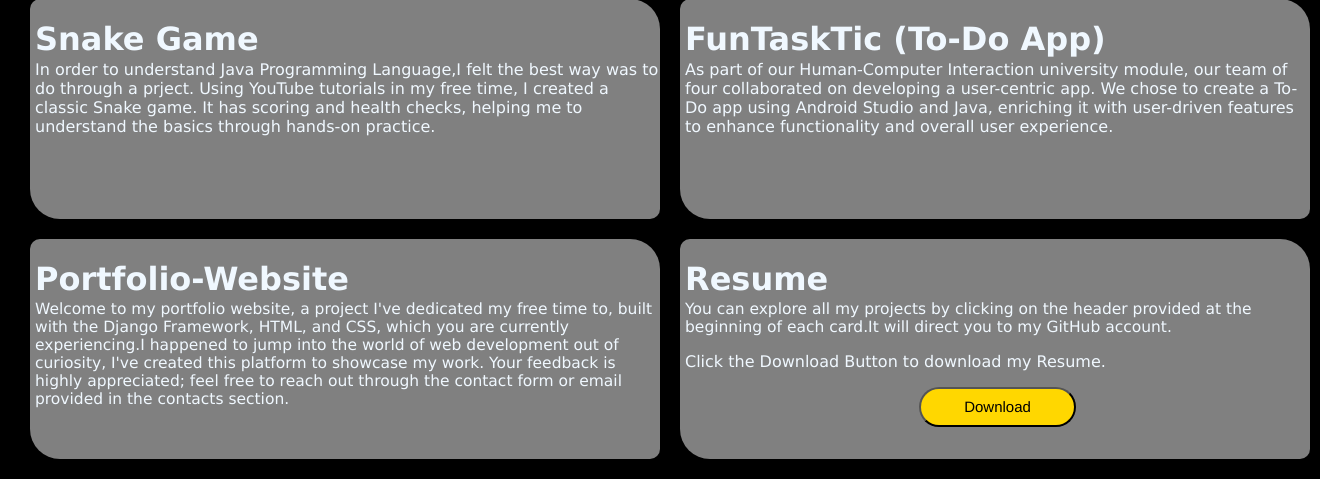
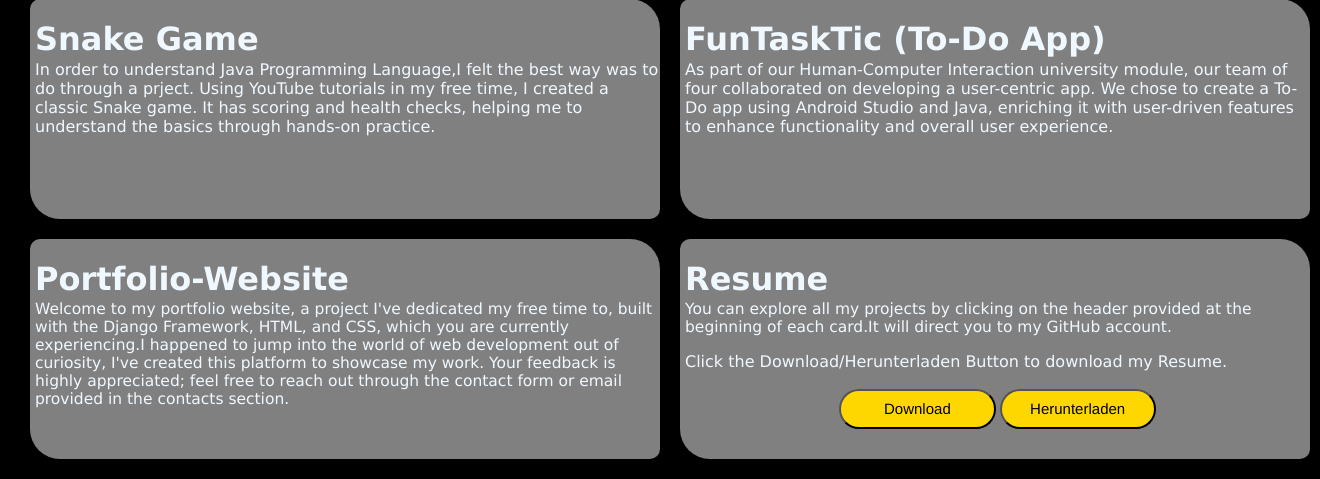
Before and after one commit to shams72/myPortfolio, a Django app: page /projects/ in a window 1320 px wide. Shown: the part 346-825 px from the top of the page. Run offline with Django 5.2, Linux system fonts and the light colour scheme; some libraries are stand-ins or nearby versions.

Commit message:
small-changes

```diff
--- a/myPortfolio/base/static/styles.css
+++ b/myPortfolio/base/static/styles.css
@@ -387,6 +387,8 @@
     margin: 0 auto;
     font-family: 'Franklin Gothic Medium', 'Arial Narrow', Arial, sans-serif;
     font-size: 15px;
+   /* border: 2px solid #FF4500;*/
+
 }
 
 .topic-link{
@@ -439,3 +441,14 @@
     justify-content: center;
 
 }
+
+.two-buttons{
+    display: flex;
+    flex-direction: row;
+    align-items: center;
+    justify-content: center;
+}
+
+.two-buttons button {
+    margin: 2px;
+}
--- a/myPortfolio/base/templates/projects.html
+++ b/myPortfolio/base/templates/projects.html
@@ -73,9 +73,12 @@
             <p class="project-font resume">
                 You can explore all my projects by clicking on the header provided at the beginning of each card.It will direct you to my
                 GitHub account.
-                <p class="download">Click the Download Button to download my Resume.</p>
+                <p class="download">Click the Download/Herunterladen Button to download my Resume.</p>
             </p>
-            <button class="download-button">Download</button>
+            <div class="two-buttons">
+               <button class="download-button">Download</button>
+               <button class="download-button">Herunterladen</button>
+            </div>
         </div>
     </div>
 </div>
```
